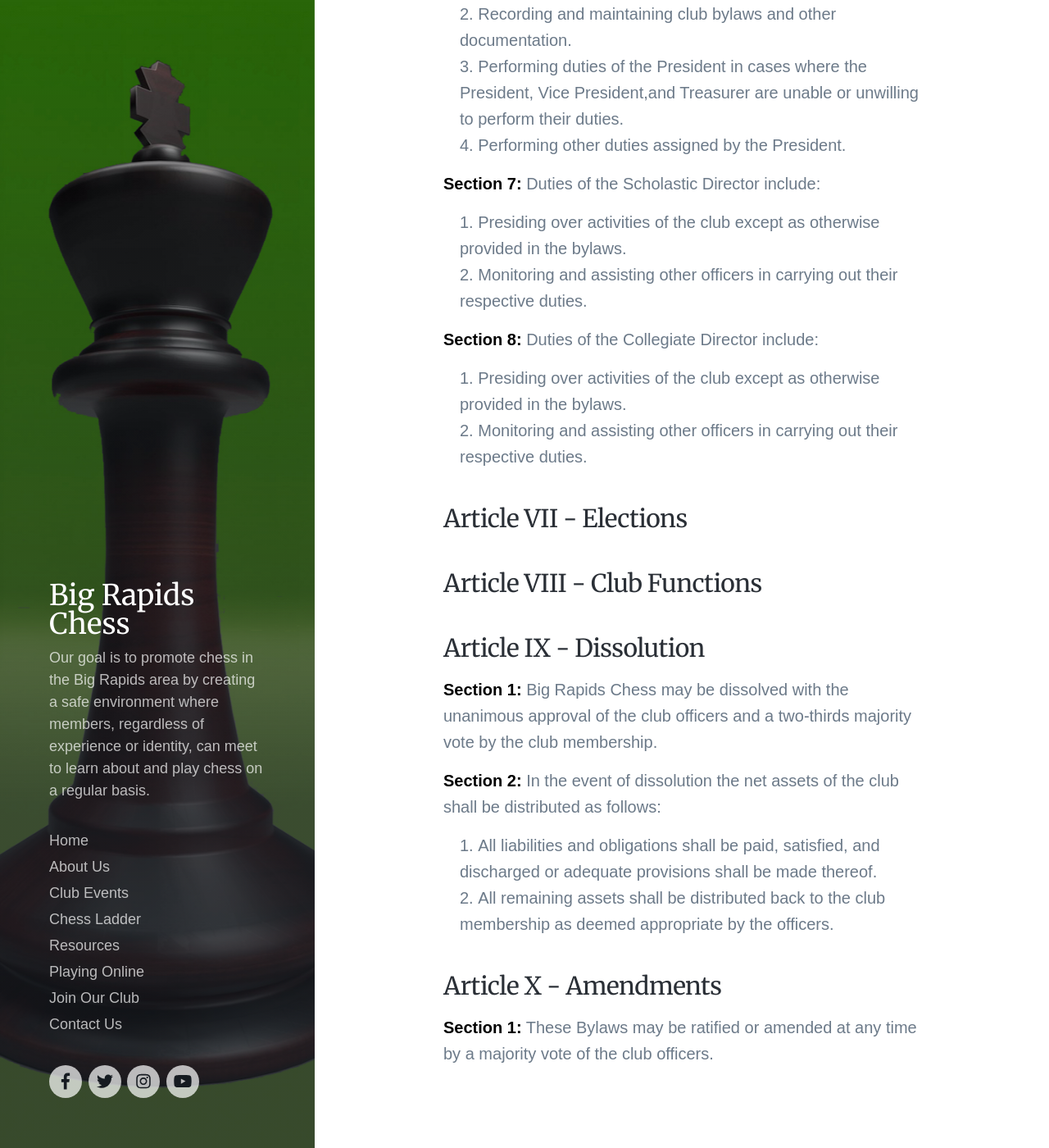
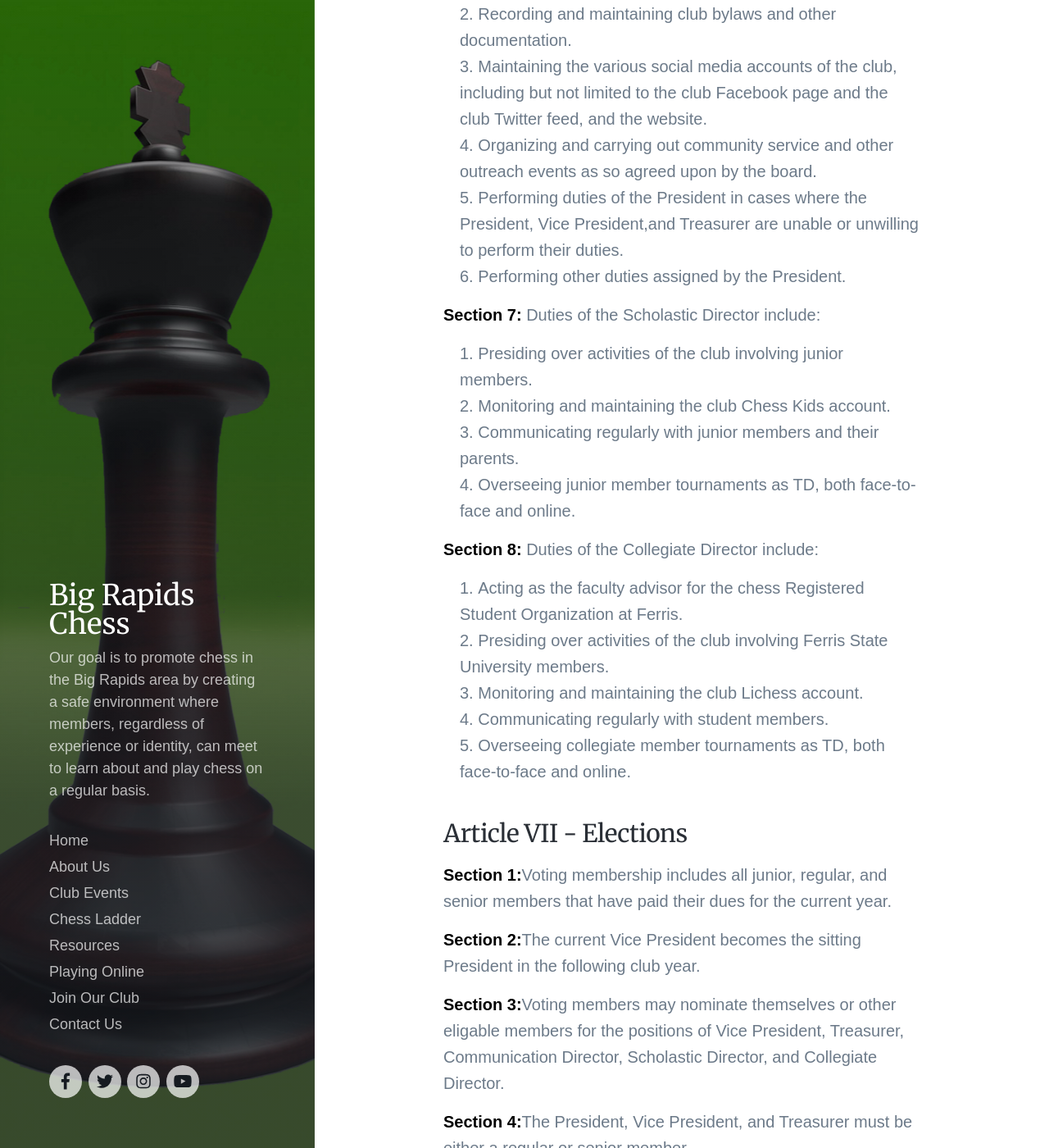
Before and after one commit to bigrapidschess/bigrapidschess.github.io, a Jekyll site: the page built from _pages/bylaws.md, in a window 1280 px wide and 1400 px high, scrolled down 3808 px. Shown: the whole window at 82% size. Built offline with Jekyll 4.4.1, drawn with Linux system fonts in a browser that asks for light colours; nearby versions of some CDN libraries; some web fonts are replaced; some of the changed text lies outside the part shown.

Commit message:
First draft of bylaws up now.

```diff
--- a/_pages/bylaws.md
+++ b/_pages/bylaws.md
@@ -50,7 +50,7 @@
 <li>Shall be under the age of 18 years old</li>
 <li>Shall pay dues as established by the Big Rapids Chess board</li>
 <li>Shall be eligible to vote at membership meetings</li>
-<li>May hold any of the Big Rapids Chess board offices other than President or Treasurer</li>
+<li>May hold any of the Big Rapids Chess board offices other than President, Vice President, or Treasurer</li>
 <li>May participate in all Big Rapids Chess functions contingent upon payment of any associated fees</li>
 </ol>
 
@@ -101,25 +101,57 @@
 <ol style="padding-left: 20px;">
 <li>Recording minutes for all official Big Rapids Chess board meetings.</li>
 <li>Recording and maintaining club bylaws and other documentation.</li>
+<li>Maintaining the various social media accounts of the club, including but not limited to the club Facebook page and the club Twitter feed, and the website.</li>
+<li>Organizing and carrying out community service and other outreach events as so agreed upon by the board.</li>
 <li>Performing duties of the President in cases where the President, Vice President,and Treasurer are unable or unwilling to perform their duties.</li>
 <li>Performing other duties assigned by the President.</li>
 </ol>
 
 <span style="color: black;">**Section 7:**</span> Duties of the Scholastic Director include:
 <ol style="padding-left: 20px;">
-<li>Presiding over activities of the club except as otherwise provided in the bylaws.</li>
-<li>Monitoring and assisting other officers in carrying out their respective duties.</li>
+<li>Presiding over activities of the club involving junior members.</li>
+<li>Monitoring and maintaining the club Chess Kids account.</li>
+<li>Communicating regularly with junior members and their parents.</li>
+<li>Overseeing junior member tournaments as TD, both face-to-face and online.</li>
 </ol>
 
 <span style="color: black;">**Section 8:**</span> Duties of the Collegiate Director include:
 <ol style="padding-left: 20px;">
-<li>Presiding over activities of the club except as otherwise provided in the bylaws.</li>
-<li>Monitoring and assisting other officers in carrying out their respective duties.</li>
+<li>Acting as the faculty advisor for the chess Registered Student Organization at Ferris.</li>
+<li>Presiding over activities of the club involving Ferris State University members.</li>
+<li>Monitoring and maintaining the club Lichess account.</li>
+<li>Communicating regularly with student members.</li>
+<li>Overseeing collegiate member tournaments as TD, both face-to-face and online.</li>
 </ol>
 
 ### Article VII - Elections
+<span style="color: black;">**Section 1:**</span>Voting membership includes all junior, regular, and senior members that have paid their dues for the current year.
+
+<span style="color: black;">**Section 2:**</span>The current Vice President becomes the sitting President in the following club year.
+
+<span style="color: black;">**Section 3:**</span>Voting members may nominate themselves or other eligable members for the positions of Vice President, Treasurer, Communication Director, Scholastic Director, and Collegiate Director.
+
+<span style="color: black;">**Section 4:**</span>The President, Vice President, and Treasurer must be either a regular or senior member.
+
+<span style="color: black;">**Section 5:**</span>A electronic ballot of all valid nominations will be distributed to all voting members for a period of one week.
+
+<span style="color: black;">**Section 6:**</span>Tied elections for any position will be resolved with an electronic run-off election.
+
+<span style="color: black;">**Section 7:**</span>Elections shall take place during the first week of January each year.
+
+<span style="color: black;">**Section 8:**</span>The terms of office are for one year and may are renewable.
 
 ### Article VIII - Club Functions
+
+<span style="color: black;">**Section 1:**</span>All club functions must be approved by the board.
+
+<span style="color: black;">**Section 2:**</span>All club functions must be supervised and directed by a member of the board, or a person that the board has authorized.
+
+<span style="color: black;">**Section 3:**</span>All club functions should be publicized online or in other media for at least one week beforehand.
+
+<span style="color: black;">**Section 4:**</span>All club functions should be open for all participants, subject to payment of any requisite dues or fees, and other membership requirements.
+
+<span style="color: black;">**Section 5:**</span>All USCF-rated functions should be published in _Chess Life_ whenever possible.
 
 ### Article IX - Dissolution
 
```
